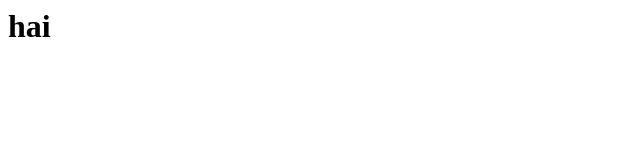
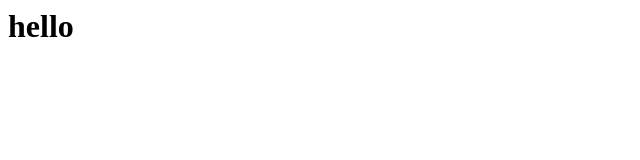
Before and after one commit to Gabeitehub/The-Simulacrum-Archives, a plain HTML site: page index.html in a window 1280 px wide. Shown: the full height of the page, 0-640 px from the left. Drawn offline with Linux system fonts and the light colour scheme.

Commit message:
idkanymore

```diff
--- a/index.html
+++ b/index.html
@@ -5,7 +5,7 @@
     <title><pre>TSA</pre></title>
 </head>
 <body>
-    <h1>hai</h1>
+    <h1>hello</h1>
 </body>
 </html>
 <!-- To commit stuff: -->
```
